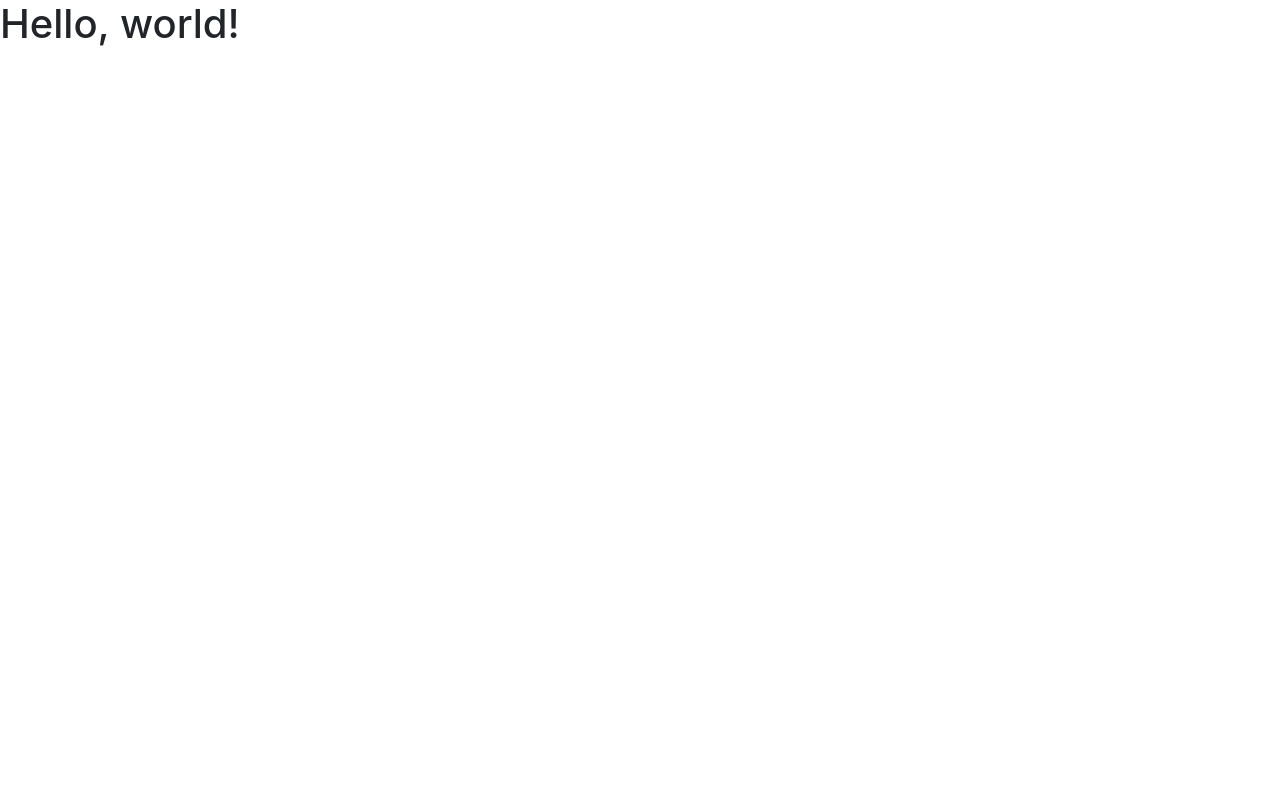
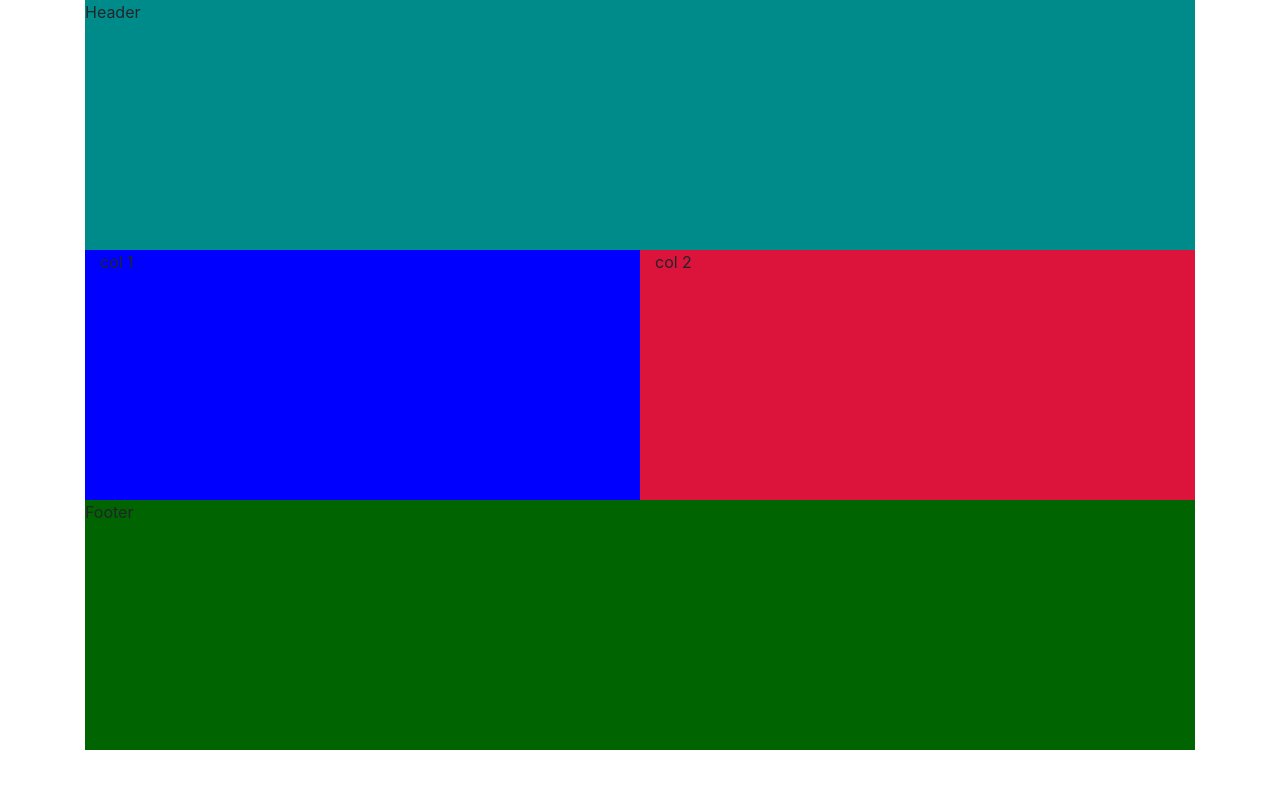
Before and after one commit to Richie559/collab-practice, a plain HTML site: page index.html in a window 1280 px wide. Drawn offline with nearby package versions, Linux system fonts and the light colour scheme.

Commit message:
init commit

```diff
--- a/css/style.css
+++ b/css/style.css
@@ -0,0 +1,25 @@
+body{
+    padding: 0px;
+    margin: 0px;
+}
+*{
+    box-sizing: border-box;
+}
+.row{
+    height: 250px;
+}
+.left{
+    background-color: blue;
+    height: 250px;
+}
+.right{
+    background-color: crimson;
+    height: 250px;
+}
+.top{
+    background-color: darkcyan;
+}
+.bottom{
+    height: 250px;
+    background-color: darkgreen;
+}
--- a/index.html
+++ b/index.html
@@ -7,11 +7,18 @@
     <link rel="stylesheet" href="/css/style.css">
     <!-- Bootstrap CSS -->
     <link rel="stylesheet" href="https://cdn.jsdelivr.net/npm/bootstrap@4.5.3/dist/css/bootstrap.min.css" integrity="sha384-TX8t27EcRE3e/ihU7zmQxVncDAy5uIKz4rEkgIXeMed4M0jlfIDPvg6uqKI2xXr2" crossorigin="anonymous">
-
+    <link rel="stylesheet" href="css/style.css">
     <title>Hello, world!</title>
   </head>
   <body>
-    <h1>Hello, world!</h1>
+    <div class="container">
+      <div class="container-fluid">
+        <div class="row top">Header</div>
+          <div class="row justify-content-bectween">
+            <div class="col left">col 1</div>
+            <div class="col right">col 2</div>
+            </div>
+          <div class="row bottom">Footer</div>
 
     <!-- Optional JavaScript; choose one of the two! -->
 
```
